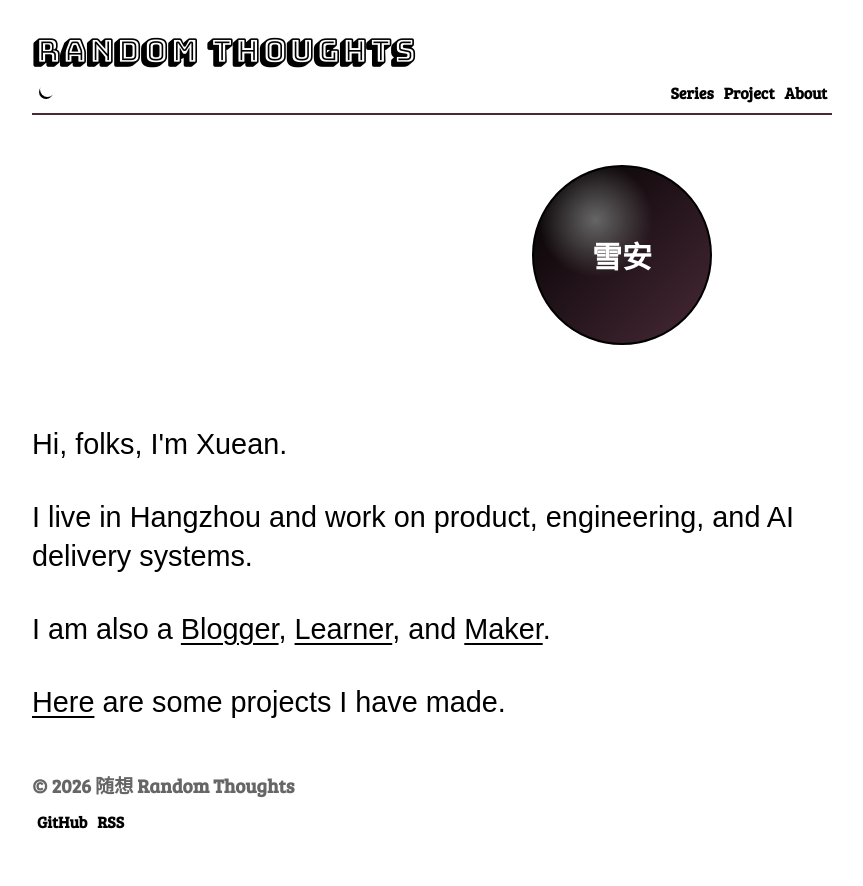
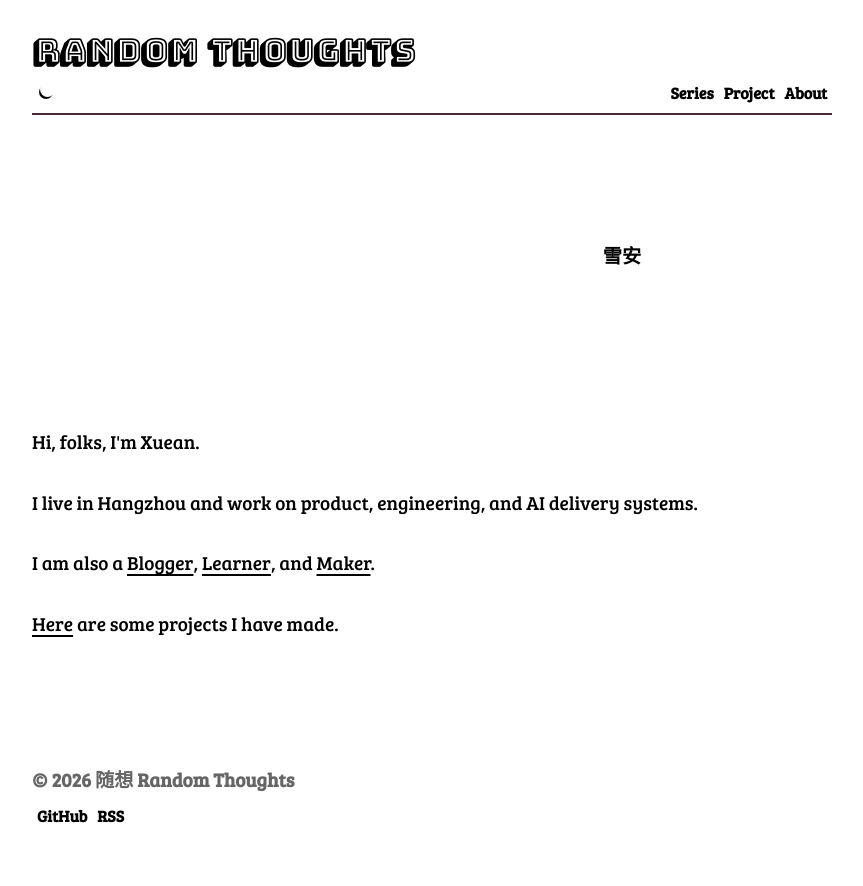
Before and after one commit to duckweedly/mossgarden, a website: page docs/about/index.html in a window 1280 px wide. Shown: the whole page, without its empty margins (208-1071 px from the left). Drawn offline with Linux system fonts and the light colour scheme.

Commit message:
Fix yinyang page styling

```diff
--- a/docs/assets/site.css
+++ b/docs/assets/site.css
@@ -392,6 +392,7 @@ article,
 }
 
 .project-tile {
+  width: 100%;
   min-height: auto;
   border: 2px solid var(--text-color);
   border-radius: 8px;
@@ -436,28 +437,25 @@ article,
   width: 180px;
   height: 180px;
   margin: 0 120px 80px auto;
-  border: 2px solid var(--text-color);
   border-radius: 50%;
   display: grid;
   place-items: center;
-  color: var(--bg-color);
-  background:
-    radial-gradient(circle at 35% 30%, var(--secondary-text), transparent 34%),
-    linear-gradient(135deg, var(--text-color), var(--border-color));
-  font-size: 30px;
+  color: var(--text-color);
+  background: var(--bg-color);
+  font-size: 1.2rem;
   font-weight: 800;
 }
 
 .about-copy {
   max-width: 100%;
-  font-family: Arial, "Helvetica Neue", sans-serif;
+  font-family: var(--body-font);
 }
 
 .about-copy p {
-  margin: 0 0 34px;
+  margin: 0 0 28px;
   color: var(--text-color);
-  font-size: 1.8rem;
-  line-height: 1.35;
+  font-size: 1.2rem;
+  line-height: 1.7;
 }
 
 .about-copy a {
@@ -838,7 +836,7 @@ article,
   }
 
   .about-copy p {
-    font-size: 1.55rem;
+    font-size: 1.2rem;
   }
 
   .text-row {
--- a/scripts/check.js
+++ b/scripts/check.js
@@ -149,6 +149,7 @@ if (existsSync(join(root, 'docs/assets/site.css'))) {
   expect(css.includes('.article-shell'), 'article pages must use the new reading shell');
   expect(css.includes('.series-detail'), 'theme must style split series detail pages');
   expect(css.includes('.project-tile'), 'theme must style rounded project cards');
+  expect(/\.project-tile\s*\{[^}]*width:\s*100%;/s.test(css), 'project cards must fill their grid column');
   expect(!css.includes('grid-template-columns: repeat(3'), 'project cards must not use the rough three-column layout');
   expect(css.includes('.about-portrait'), 'theme must style the about portrait');
   expect(css.includes('@media (max-width: 640px)'), 'layout must include responsive archive behavior');
--- a/src/assets/site.css
+++ b/src/assets/site.css
@@ -392,6 +392,7 @@ article,
 }
 
 .project-tile {
+  width: 100%;
   min-height: auto;
   border: 2px solid var(--text-color);
   border-radius: 8px;
@@ -436,28 +437,25 @@ article,
   width: 180px;
   height: 180px;
   margin: 0 120px 80px auto;
-  border: 2px solid var(--text-color);
   border-radius: 50%;
   display: grid;
   place-items: center;
-  color: var(--bg-color);
-  background:
-    radial-gradient(circle at 35% 30%, var(--secondary-text), transparent 34%),
-    linear-gradient(135deg, var(--text-color), var(--border-color));
-  font-size: 30px;
+  color: var(--text-color);
+  background: var(--bg-color);
+  font-size: 1.2rem;
   font-weight: 800;
 }
 
 .about-copy {
   max-width: 100%;
-  font-family: Arial, "Helvetica Neue", sans-serif;
+  font-family: var(--body-font);
 }
 
 .about-copy p {
-  margin: 0 0 34px;
+  margin: 0 0 28px;
   color: var(--text-color);
-  font-size: 1.8rem;
-  line-height: 1.35;
+  font-size: 1.2rem;
+  line-height: 1.7;
 }
 
 .about-copy a {
@@ -838,7 +836,7 @@ article,
   }
 
   .about-copy p {
-    font-size: 1.55rem;
+    font-size: 1.2rem;
   }
 
   .text-row {
```
